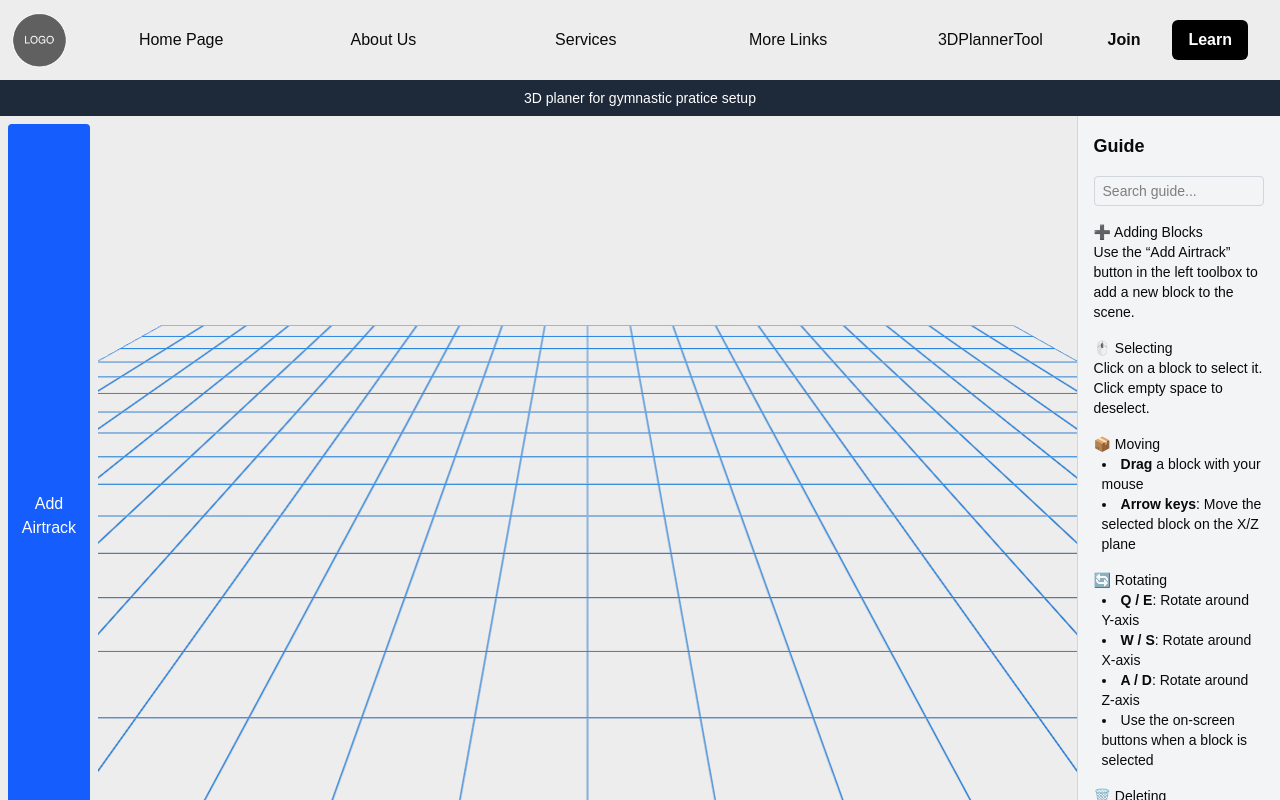
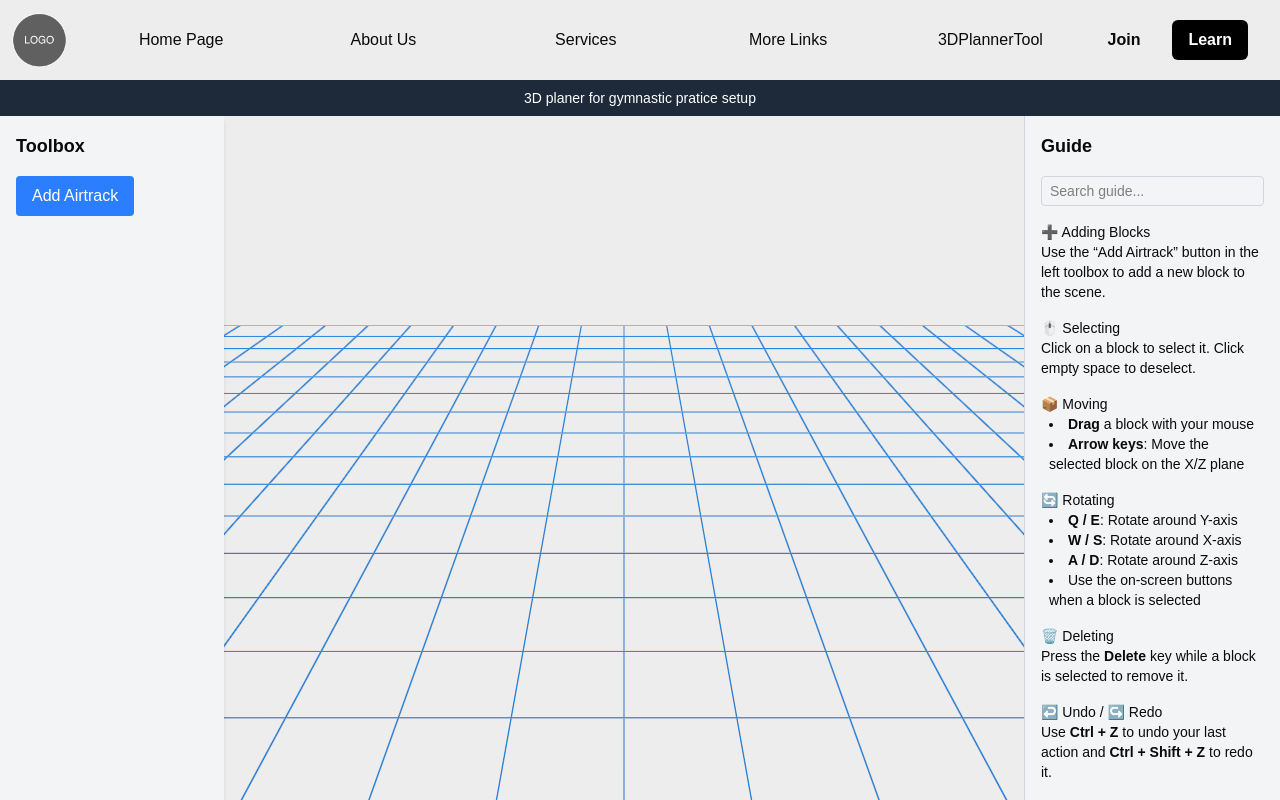
Before and after one commit to lloladin123/GymnasticsSaaS, a Next.js app: page /3DPlannerTool in a window 1280 px wide. Shown: the top 800 px of the page. Built offline with nearby package versions, Linux system fonts and the light colour scheme.

Commit message:
Fixed: Some broken ui from refractoring.

```diff
--- a/components/3DPlannerTool/Components/BlocksManager.tsx
+++ b/components/3DPlannerTool/Components/BlocksManager.tsx
@@ -26,7 +26,7 @@ interface BlocksManagerProps {
     amount: number
   ) => void;
 
-  undoableRef: React.RefObject<UndoableRef>; // Accept undoable ref
+  undoableRef: React.RefObject<UndoableRef>;
 }
 
 const BlocksManager: React.FC<BlocksManagerProps> = ({
@@ -43,17 +43,6 @@ const BlocksManager: React.FC<BlocksManagerProps> = ({
 }) => {
   const [draggingId, setDraggingId] = React.useState<number | null>(null);
 
-  const addBlock = () => {
-    const newBlock: BlockType = {
-      id: Date.now(),
-      type: "airtrack",
-      behaviors: ["selectable", "draggable", "rotatable", "deletable"],
-      position: [0, 0.1, 0],
-      rotation: [0, 0, 0],
-    };
-    setBlocks((prev) => [...prev, newBlock]);
-  };
-
   const handleDragStart = (id: number) => {
     setDraggingId(id);
     onDragStart(id);
@@ -67,14 +56,6 @@ const BlocksManager: React.FC<BlocksManagerProps> = ({
   };
 
   return (
-    <>
-      <button
-        onClick={addBlock}
-        className="p-2 m-2 bg-blue-600 text-white rounded"
-      >
-        Add Airtrack
-      </button>
-
     <FocusTracker
       onFocusChange={(isFocused) => {
         if (!isFocused) setSelectedId(null);
@@ -112,7 +93,6 @@ const BlocksManager: React.FC<BlocksManagerProps> = ({
         </Undoable>
       </Canvas>
     </FocusTracker>
-    </>
   );
 };
 
--- a/components/3DPlannerTool/Scenes/CanvasScene.tsx
+++ b/components/3DPlannerTool/Scenes/CanvasScene.tsx
@@ -2,6 +2,7 @@
 
 import React, { useState, useRef } from "react";
 import BlocksManager from "../Components/BlocksManager";
+import Toolbox from "../Ui/Toolbox";
 import GlobalControllers from "../Controllers/GlobalControllers";
 import ObjectInfoBar from "../Ui/ObjectInfoBar";
 import GuidePanel from "../Ui/GuidePanel";
@@ -14,6 +15,18 @@ const CanvasScene: React.FC = () => {
   const [canvasActive, setCanvasActive] = useState(false);
 
   const undoableRef = useRef<any>(null);
+
+  // Add block here
+  const addBlock = () => {
+    const newBlock: BlockType = {
+      id: Date.now(),
+      type: "airtrack",
+      behaviors: ["selectable", "draggable", "rotatable", "deletable"],
+      position: [0, 0.1, 0],
+      rotation: [0, 0, 0],
+    };
+    setBlocks((prev) => [...prev, newBlock]);
+  };
 
   // Drag and rotate handlers passed to BlocksManager
   const onDragStart = (id: number) => {
@@ -56,6 +69,11 @@ const CanvasScene: React.FC = () => {
 
   return (
     <div className="flex flex-1 min-h-screen">
+      {/* Toolbox on left */}
+      <Toolbox onAddBlock={addBlock} />
+
+      {/* BlocksManager takes full available remaining space */}
+      <div className="flex-1 relative">
         <BlocksManager
           blocks={blocks}
           setBlocks={setBlocks}
@@ -68,6 +86,7 @@ const CanvasScene: React.FC = () => {
           onRotate={onRotate}
           undoableRef={undoableRef}
         />
+      </div>
 
       <GlobalControllers
         selectedId={selectedId}
```
Lines whose indentation alone changed are shown as unchanged.
